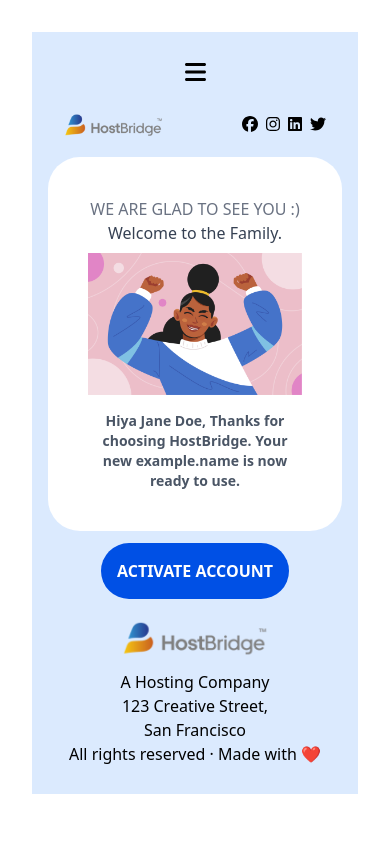
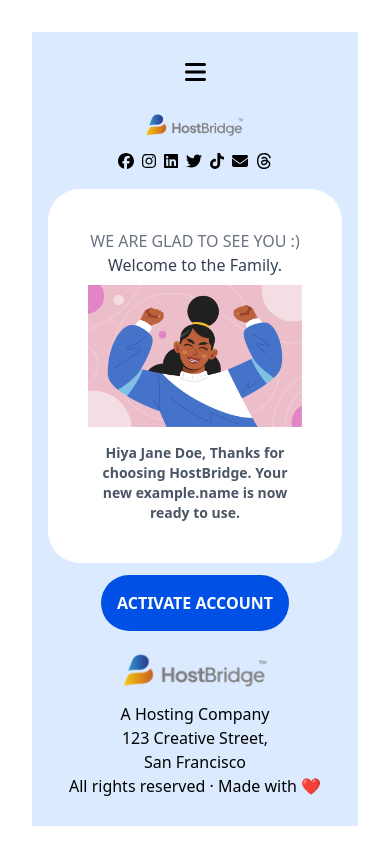
Before and after one commit to Ebunx/Email-Templates, a React app: page / in a window 390 px wide. Built offline with nearby package versions, Linux system fonts and the light colour scheme; the HTML template or start-up script is replaced by a standard one.

Commit message:
first commit

```diff
--- a/src/components/header.jsx
+++ b/src/components/header.jsx
@@ -1,38 +1,53 @@
-import React from 'react'
-import { FontAwesomeIcon } from '@fortawesome/react-fontawesome';
+import React from "react";
+import { FontAwesomeIcon } from "@fortawesome/react-fontawesome";
 import {
   faFacebook,
   faInstagram,
   faLinkedin,
   faTwitter,
-} from '@fortawesome/free-brands-svg-icons';
+  faTiktok,
+} from "@fortawesome/free-brands-svg-icons";
 
+import { faEnvelope } from "@fortawesome/free-solid-svg-icons";
 
 function Header() {
   return (
-    <header class=" m-4    md:place-self-center  md:w-[60%]">
-  <nav class="flex flex-wrap gap-2   md:place-self-center    justify-between    text-black md:w-[95%]    ">
-        <img src="HOSTBRIDGE.png" alt="Logo" width="100"  class="  md:justify-start " />
+    <header class=" m-4   grid place-self-center  md:w-[60%]">
+      <nav class="flex flex-col md:flex-row gap-2   md:place-self-center    justify-between    text-black md:w-[95%]    ">
+        <img
+          src="HOSTBRIDGE.png"
+          alt="Logo"
+          width="100"
+          class="  md:justify-start self-center "
+        />
 
         <ul className="flex   md:justify-end gap-x-2 md:flex-1">
           <li>
-        <FontAwesomeIcon icon={faFacebook}   />
+            <FontAwesomeIcon icon={faFacebook} />
           </li>
           <li>
-        <FontAwesomeIcon icon={faInstagram}   />
+            <FontAwesomeIcon icon={faInstagram} />
           </li>
           <li>
-        <FontAwesomeIcon icon={faLinkedin}   />
+            <FontAwesomeIcon icon={faLinkedin} />
           </li>
           <li>
-        <FontAwesomeIcon icon={faTwitter}   />
+            <FontAwesomeIcon icon={faTwitter} />
+          </li>
+          <li>
+            <FontAwesomeIcon icon={faTiktok} />
+          </li>
+          <li>
+            <FontAwesomeIcon icon={faEnvelope} />
+          </li>
+
+          <li className="  mt-1">
+            <img src="/icons/threads.svg" alt="Threads" className="w-4 h-4 "    />
           </li>
         </ul>
-
       </nav>
     </header>
-
-  )
+  );
 }
 
-export default Header
+export default Header;
```
Also changed, not shown: public/icons/threads.svg (added), 1 other file (tests, documents, lock files or other folders). Lines whose indentation alone changed are shown as unchanged.
